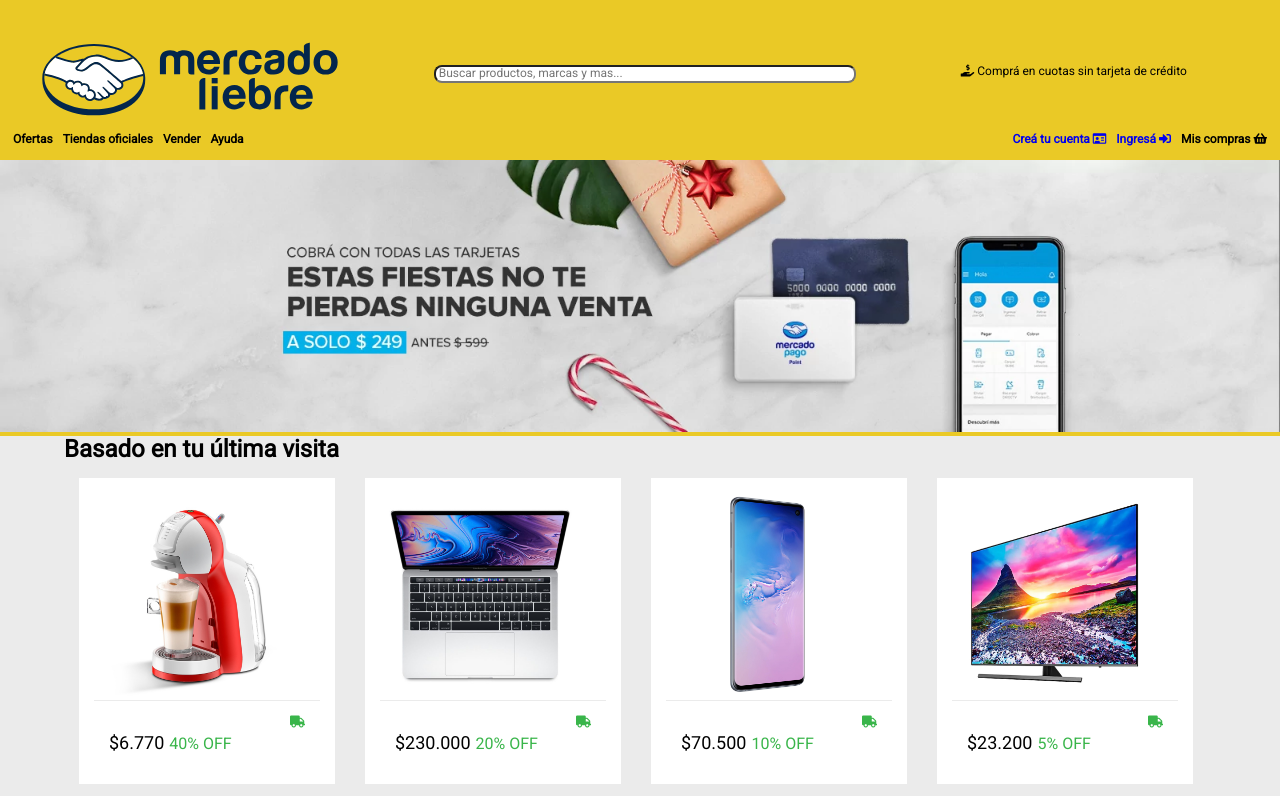
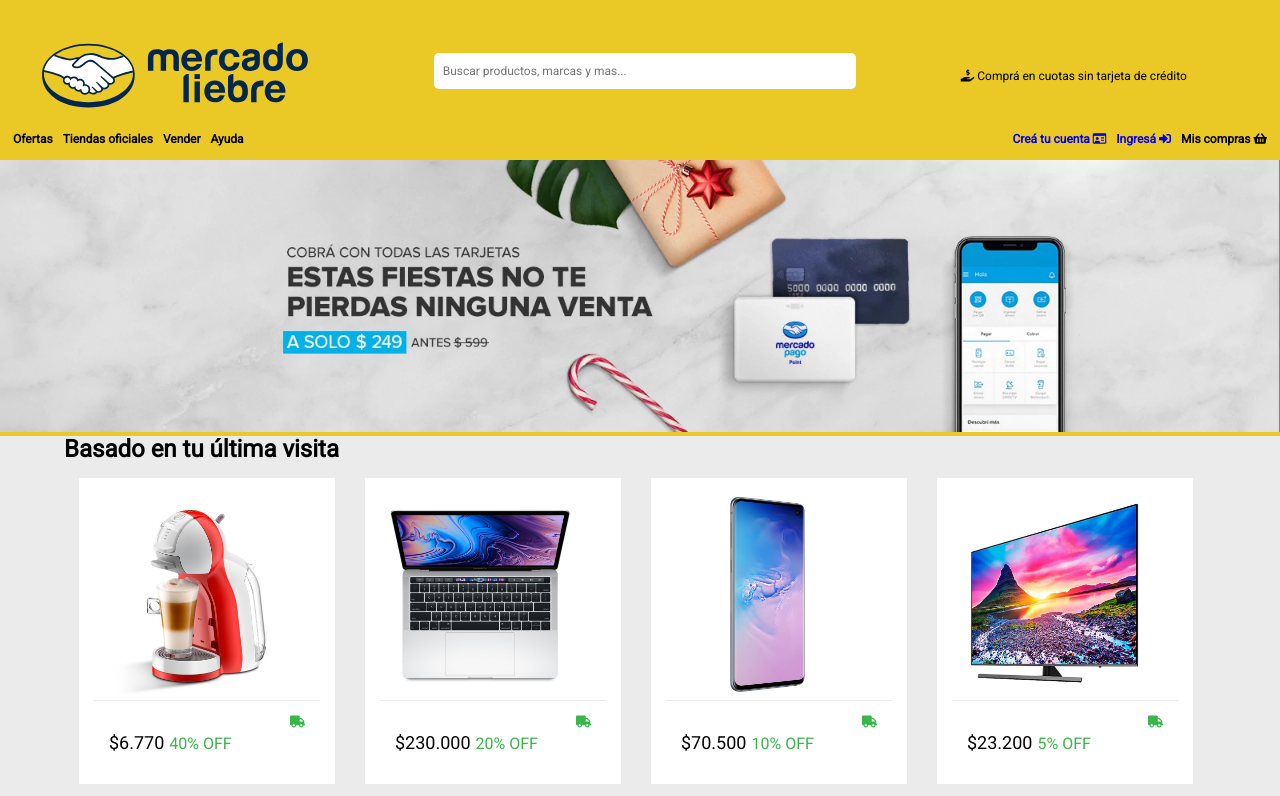
Before and after one commit to JuanCabona/Mercadoliebre, a website: page views/home.html in a window 1280 px wide. Shown: the top 796 px of the page. Drawn offline with Linux system fonts and the light colour scheme.

Commit message:
version final

```diff
--- a/public/css/styles.css
+++ b/public/css/styles.css
@@ -81,6 +81,7 @@
 .parrafoHeader {
     text-align:center;
     margin: 8px;
+    padding: 17px;
 }
 
 .burger-menu {
@@ -118,10 +119,13 @@
 
 .busqueda {
     width: 100%;
+    height: 30%;
     margin: 5px;
     position: relative;
-    top: 50%;
-    border-radius: 8px;
+    top: 40%;
+    border-radius: 5px;
+    border: none;
+
 }
 
 .fa-search {
--- a/views/home.html
+++ b/views/home.html
@@ -15,10 +15,10 @@
     <header>
         <div class="divLogoBusqueda">
             <div class="elementosHeader">
-                <img class="logoMercadoliebre" src="/images/logo-mercado-liebre.svg" alt="Mercadoliebre" style="max-width:400px;width:90%">
+                <img class="logoMercadoliebre" src="/images/logo-mercado-liebre.svg" alt="Mercadoliebre" style="max-width:350px;width:90%">
             </div>
             <div class="elementosHeader">
-                 <input class="busqueda" type="text" placeholder=" Buscar productos, marcas y mas..."> <!--<i class="fas fa-search"></i> -->
+                 <input class="busqueda" type="text" placeholder="   Buscar productos, marcas y mas...">
 
             </div>
             <div class="elementosHeader">
```
